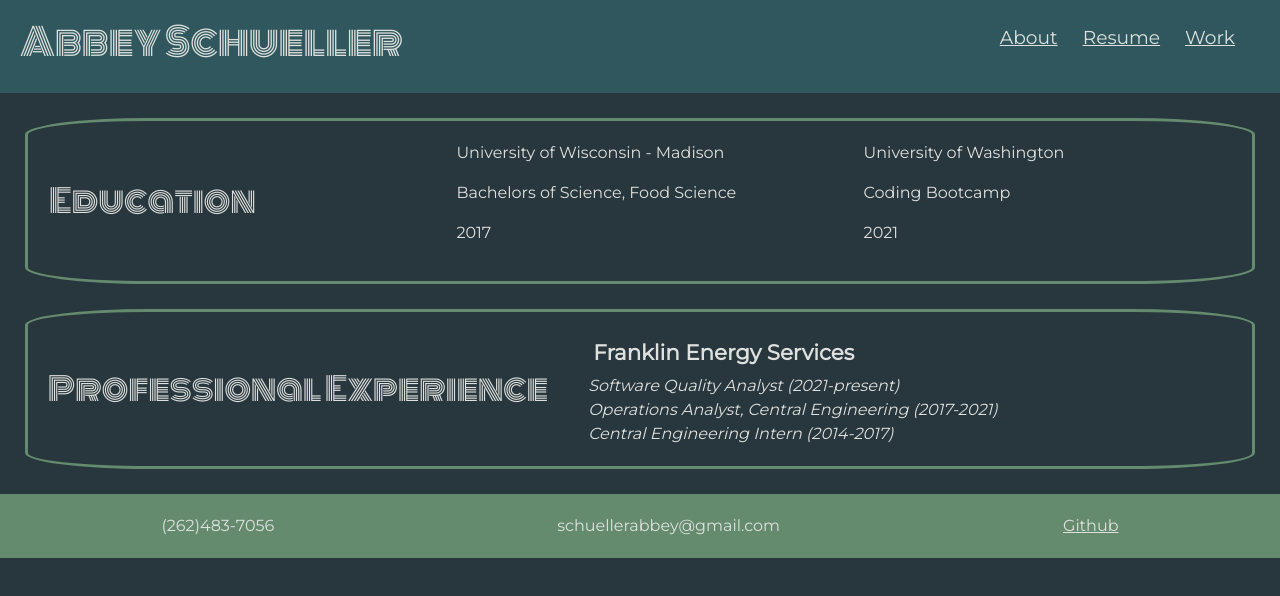
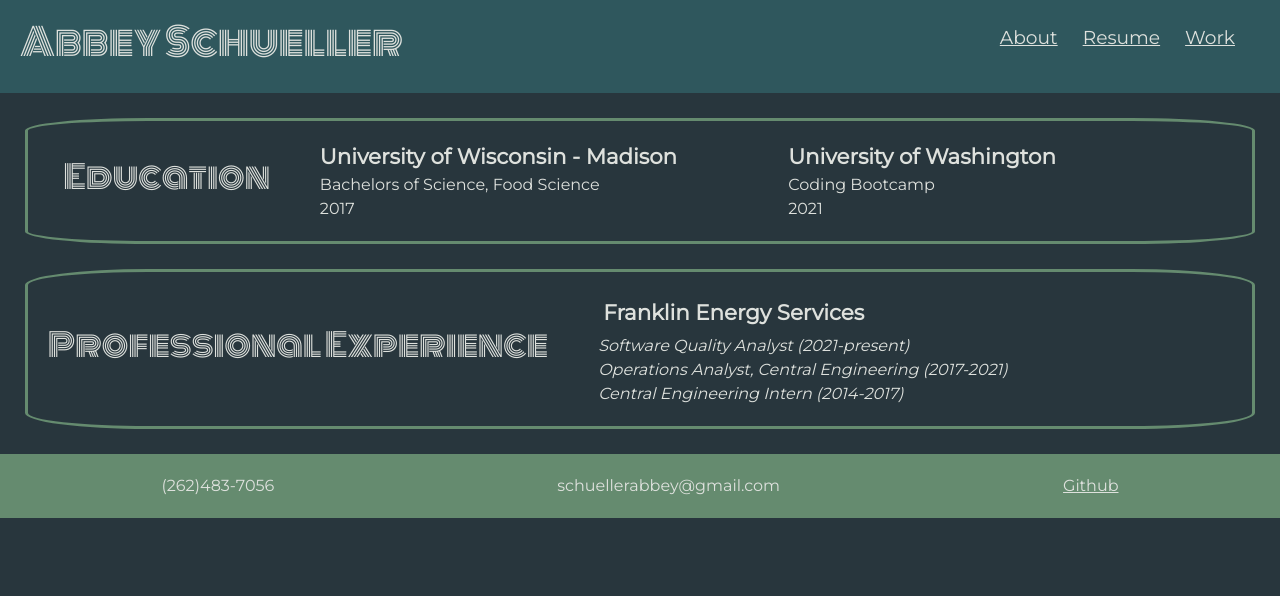
Before and after one commit to abbeyschu/ReactPortfolio, a React (Create React App) app in the folder portfolio/: page /education in a window 1280 px wide. Shown: the top 596 px of the page. Built offline with nearby package versions, Linux system fonts and the light colour scheme.

Commit message:
updated margins

```diff
--- a/portfolio/src/index.css
+++ b/portfolio/src/index.css
@@ -97,7 +97,6 @@ a:active {
 .projects h2{
   margin: 25px;
   font-size: 24pt;
-  text-align: center;
 }
 
 .description{
@@ -124,10 +123,26 @@ a:active {
   align-items: center;
 }
 
+.education h2,
+.professional h2{
+  margin-left: 20px;
+  margin-right: 30px;
+}
+
 .school{
   margin: 20px;
-  width: 30%;
+  width: 35%;
 }
+
+.school p{
+  margin: 0;
+}
+
+.schoolName{
+  font-weight: bold;
+  font-size: 16pt;
+}
+
 .professional{
   margin: 25px;
   display: flex;
--- a/portfolio/src/pages/Education.js
+++ b/portfolio/src/pages/Education.js
@@ -5,21 +5,21 @@ function Education() {
   return (
     <div>
     <section className="education">
-      <h2 className="school">Education</h2>
+      <h2>Education</h2>
       <div className="school">
-      <p>University of Wisconsin - Madison</p>
+      <p className="schoolName">University of Wisconsin - Madison</p>
       <p>Bachelors of Science, Food Science</p>
       <p>2017</p>
       </div>
       <div className="school">
-      <p>University of Washington</p>
+      <p className="schoolName">University of Washington</p>
       <p>Coding Bootcamp</p>
       <p>2021</p>
       </div>
     </section>
 
     <section className="professional">
-      <h2 className="workInfo">Professional Experience</h2>
+      <h2>Professional Experience</h2>
       <div className="workInfo">
         <p className="company">Franklin Energy Services</p>
         <p className="job">Software Quality Analyst (2021-present)</p>
```
